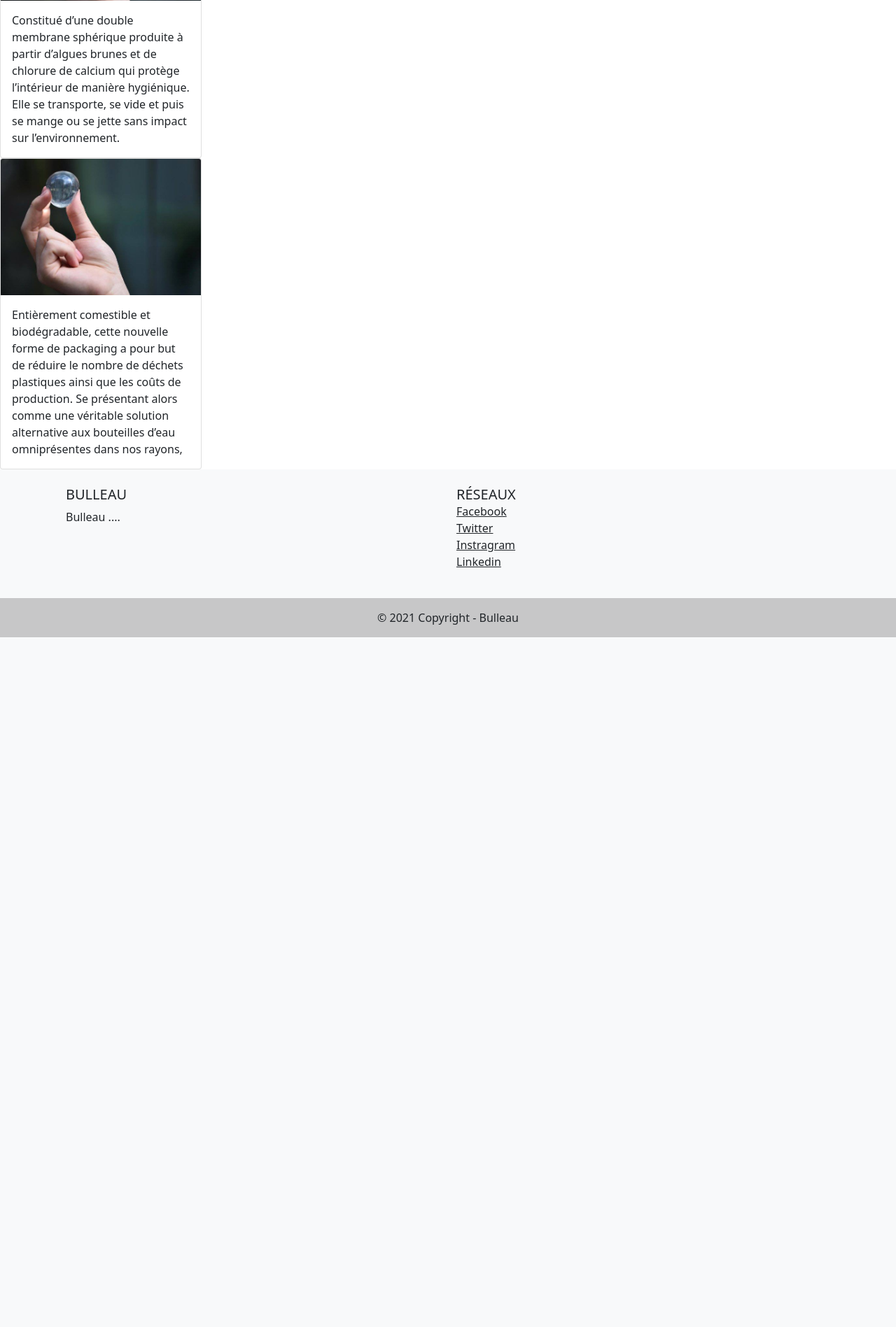
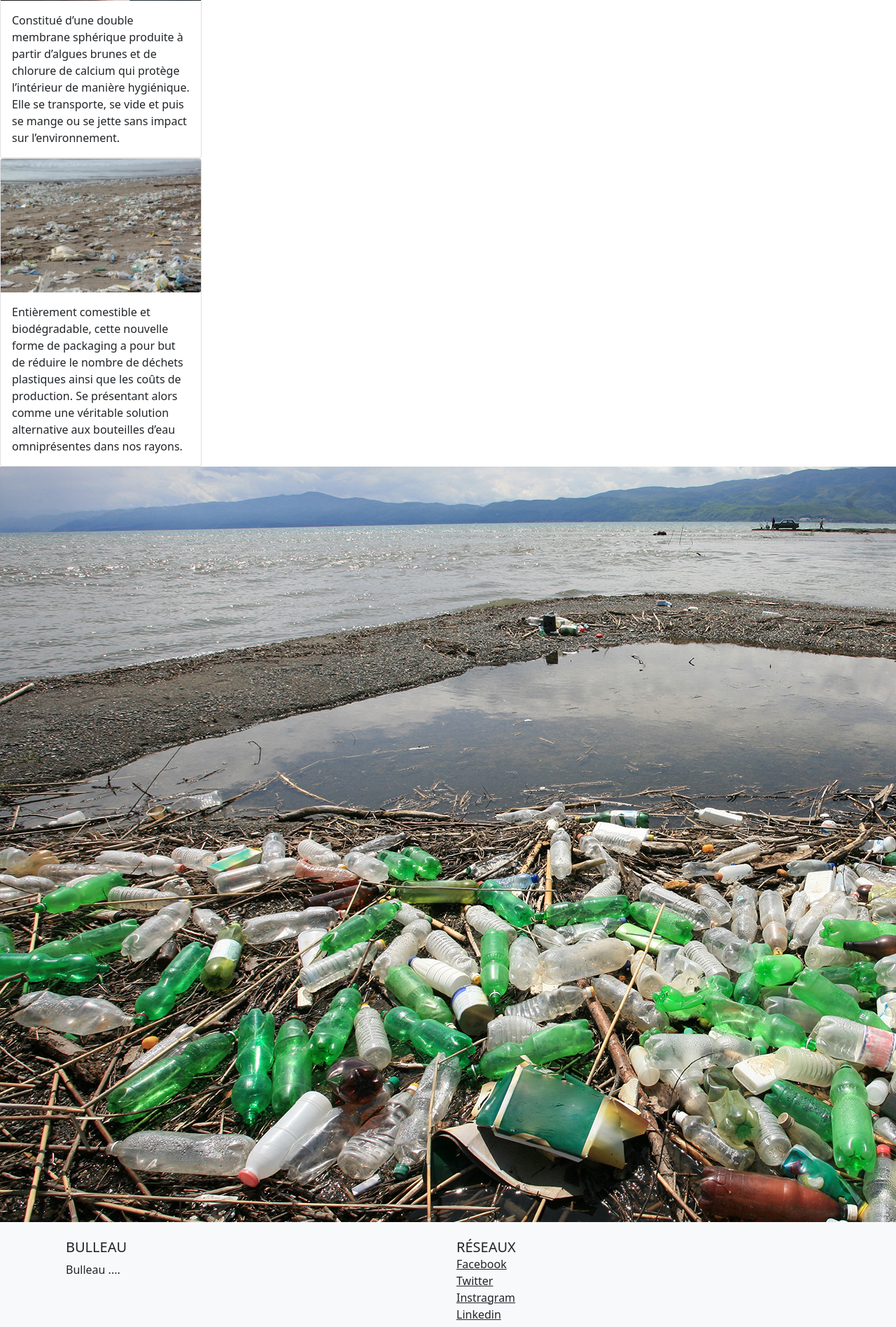
Before and after one commit to Noah-Guillet/mspr-wis1, a PHP site: page /bio.php in a window 1280 px wide; the page is wider, and only the part inside the window is pictured. Shown: the part 1029-2926 px from the top of that part at 70% size. Before the commit the page ends 1940 px from the top of that part, so only its background shows below. Run offline with PHP 8.4, Linux system fonts and the light colour scheme.

Commit message:
update bio 2

```diff
--- a/bio.php
+++ b/bio.php
@@ -31,18 +31,20 @@
             </div>
 
             <div class="card" style="width: 18rem;">
-                <img src="image/eau-capsule.jpg" class="card-img-top" alt="#">
+                <img src="image/pollution.jpg" class="card-img-top" alt="#">
                 <div class="card-body">
                     <p class="card-text">Entièrement comestible et biodégradable, cette nouvelle forme de packaging a
                         pour but de réduire le nombre de déchets plastiques ainsi que les coûts de production. Se
                         présentant alors comme une véritable solution alternative aux bouteilles d’eau omniprésentes
-                        dans nos rayons,
+                        dans nos rayons.
                     </p>
                 </div>
             </div>
+        </div>
+    </section>
 
-
-        </div>
+    <section id="bio-img">
+        <img src="image/Pollution-1.jpg">
     </section>
 
 </main>
```
Also changed, not shown: image/Pollution-1.jpg (added), image/pollution.jpg (added), 1 other file.
